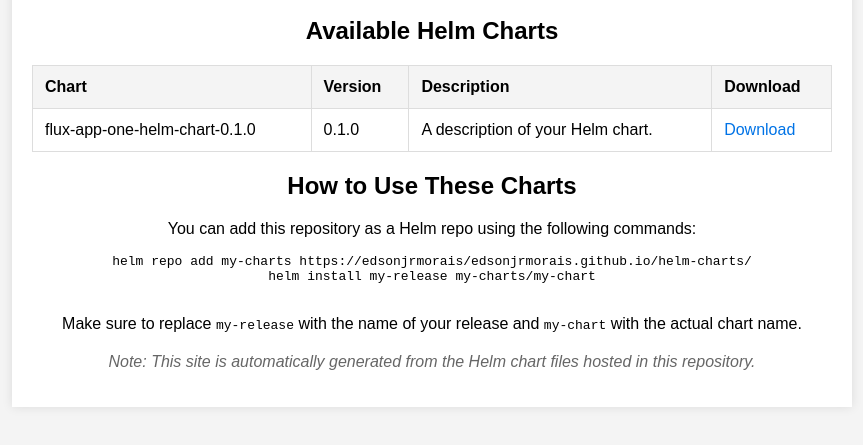
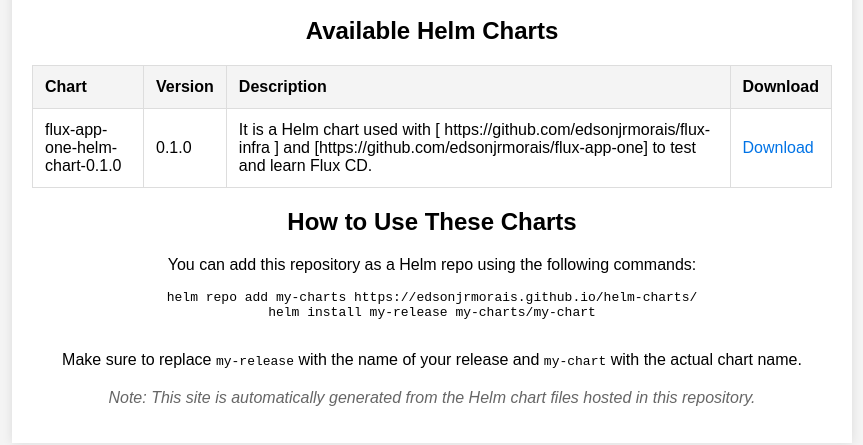
Before and after one commit to edsonjrmorais/edsonjrmorais.github.io, a plain HTML site: page index.html in a window 1280 px wide. Shown: the part 141-586 px from the top of the page, without its empty margins (208-1071 px from the left). Drawn offline with Linux system fonts and the light colour scheme.

Commit message:
Update index.html

```diff
--- a/index.html
+++ b/index.html
@@ -68,7 +68,7 @@
       <tr>
         <td>flux-app-one-helm-chart-0.1.0</td>
         <td>0.1.0</td>
-        <td>A description of your Helm chart.</td>
+        <td>It is a Helm chart used with [ https://github.com/edsonjrmorais/flux-infra ] and [https://github.com/edsonjrmorais/flux-app-one] to test and learn Flux CD.</td>
         <td><a href="https://edsonjrmorais.github.io/helm-charts/flux-app-one-helm-chart-0.1.0.tgz">Download</a></td>
       </tr>
     </table>
@@ -76,7 +76,7 @@
     <h2>How to Use These Charts</h2>
     <p>You can add this repository as a Helm repo using the following commands:</p>
     <pre>
-helm repo add my-charts https://edsonjrmorais/edsonjrmorais.github.io/helm-charts/
+helm repo add my-charts https://edsonjrmorais.github.io/helm-charts/
 helm install my-release my-charts/my-chart
     </pre>
 
```
